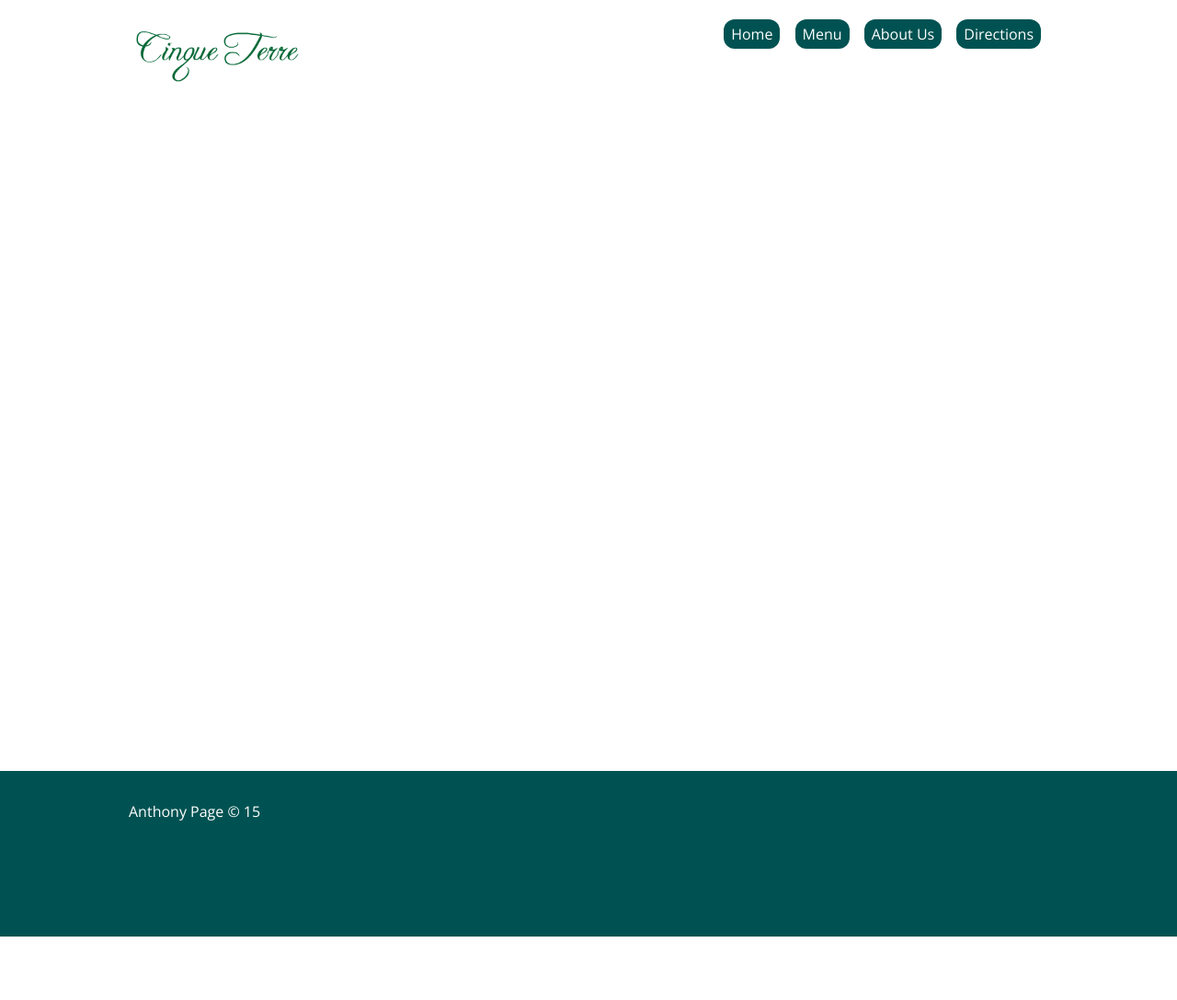
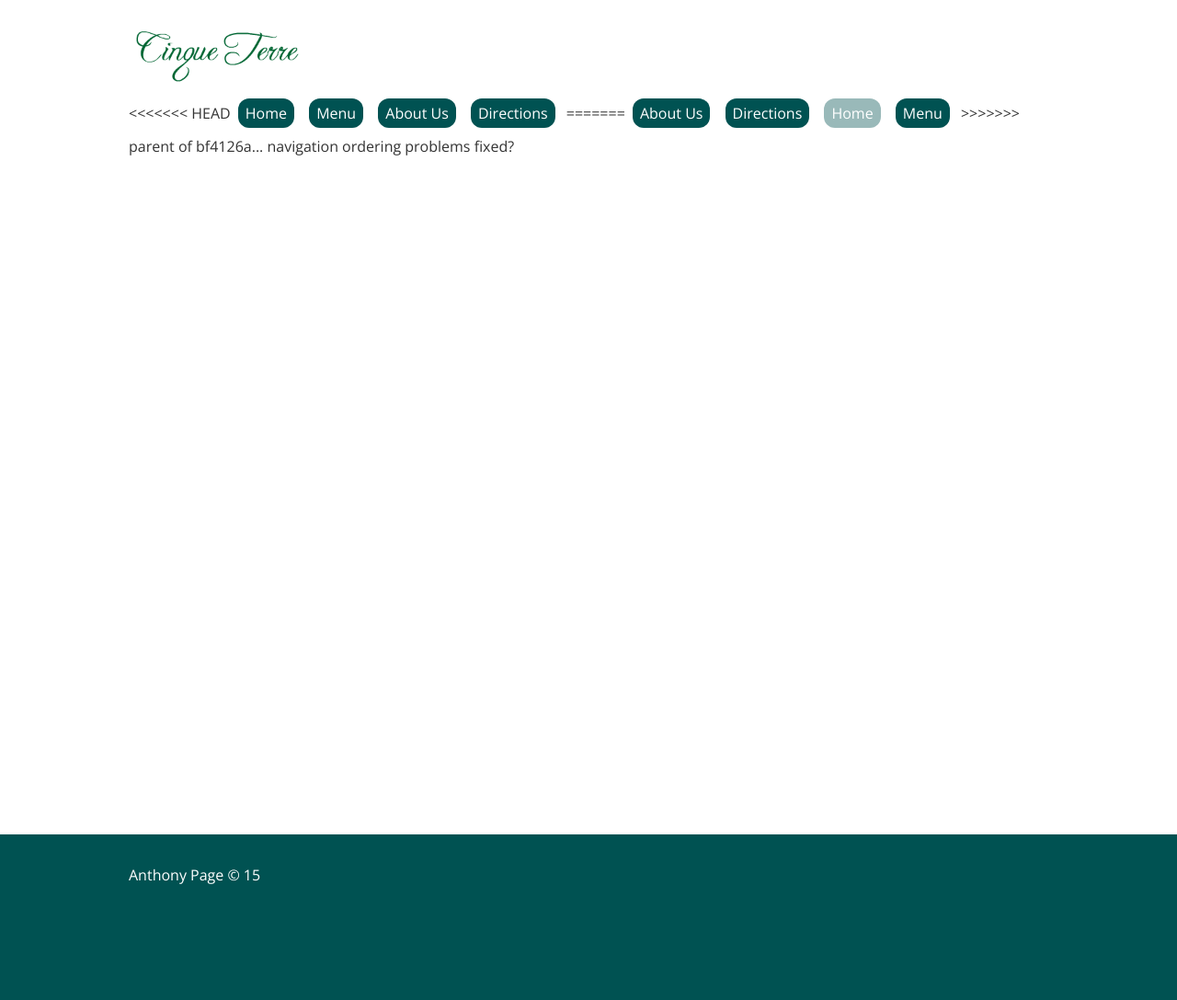
Before and after one commit to cinqueterreli/cinqueterre.github.io, a Jekyll site: the page built from index.html, in a window 1280 px wide. Shown: the whole page at 92% size. Built offline with Jekyll 4.4.1, drawn with Linux system fonts in a browser that asks for light colours; before the commit the page ends 1018 px from its top, so only the background shows below that.

Commit message:
This reverts commit bf4126afab0986da38a52f5f0e766531a6c10c76.
Conflicts:
	_includes/header.html

```diff
--- a/_includes/header.html
+++ b/_includes/header.html
@@ -3,10 +3,18 @@
         <a class="site-title" href="{{site.url}}"><img class="site-logo" src="images/templogo.png" alt="Cinque Terre"></a>
         <nav class="navbar">
             <ul class="header-nav">
+<<<<<<< HEAD
                 <li><a class="nav-link" href="{{ site.url }}/index">Home</a></li>
                 <li><a class="nav-link" href="{{ site.url }}/menu">Menu</a></li>
                 <li><a class="nav-link" href="{{ site.url }}/about-us">About Us</a></li>
                 <li><a class="nav-link" href="{{ site.url }}/directions">Directions</a></li>
+=======
+                {% for nav in site.pages %}
+                    {% if nav.title %}
+                        <li><a class="nav-link{% if nav.title == page.title %} active{% endif %}" href="{{ nav.url }}">{{ nav.title }}</a></li>
+                    {% endif %}
+                {% endfor %}
+>>>>>>> parent of bf4126a... navigation ordering problems fixed?
             </ul>
         </nav>
     </div> <!-- / container -->
```
